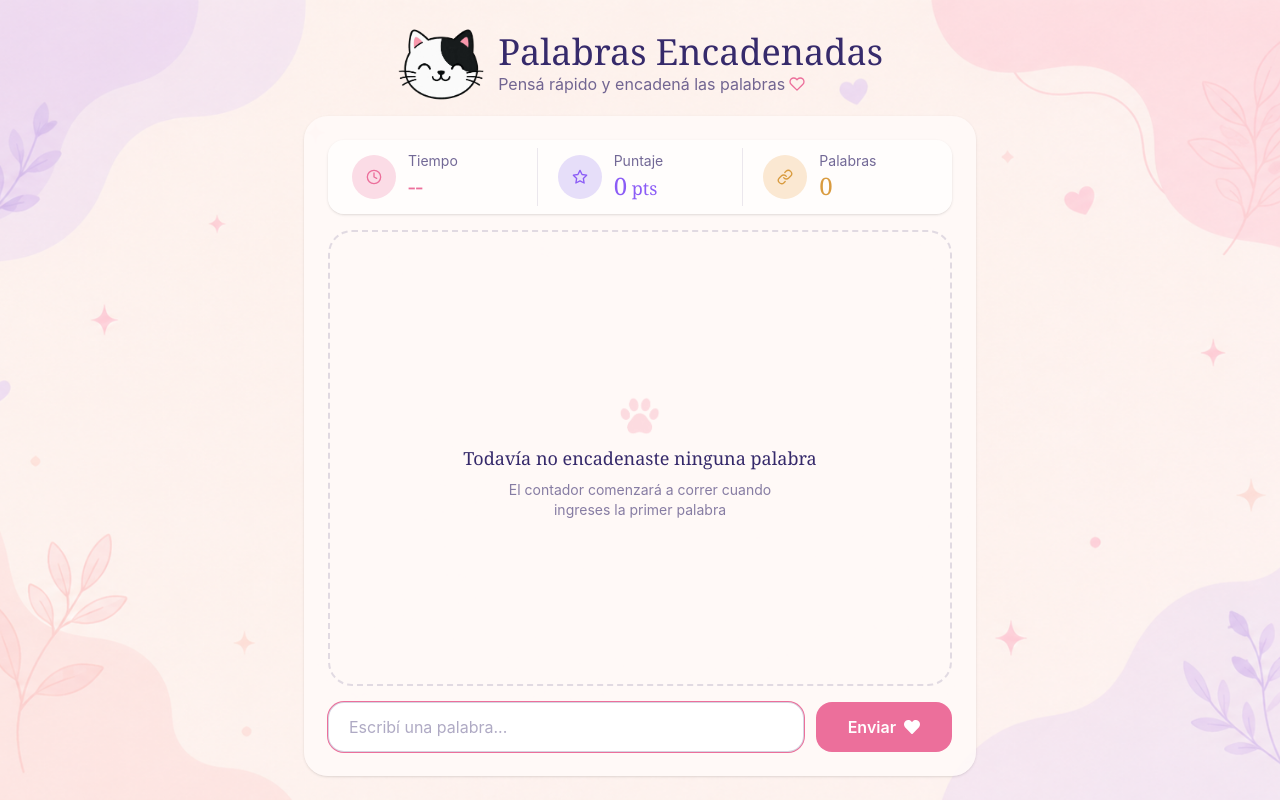
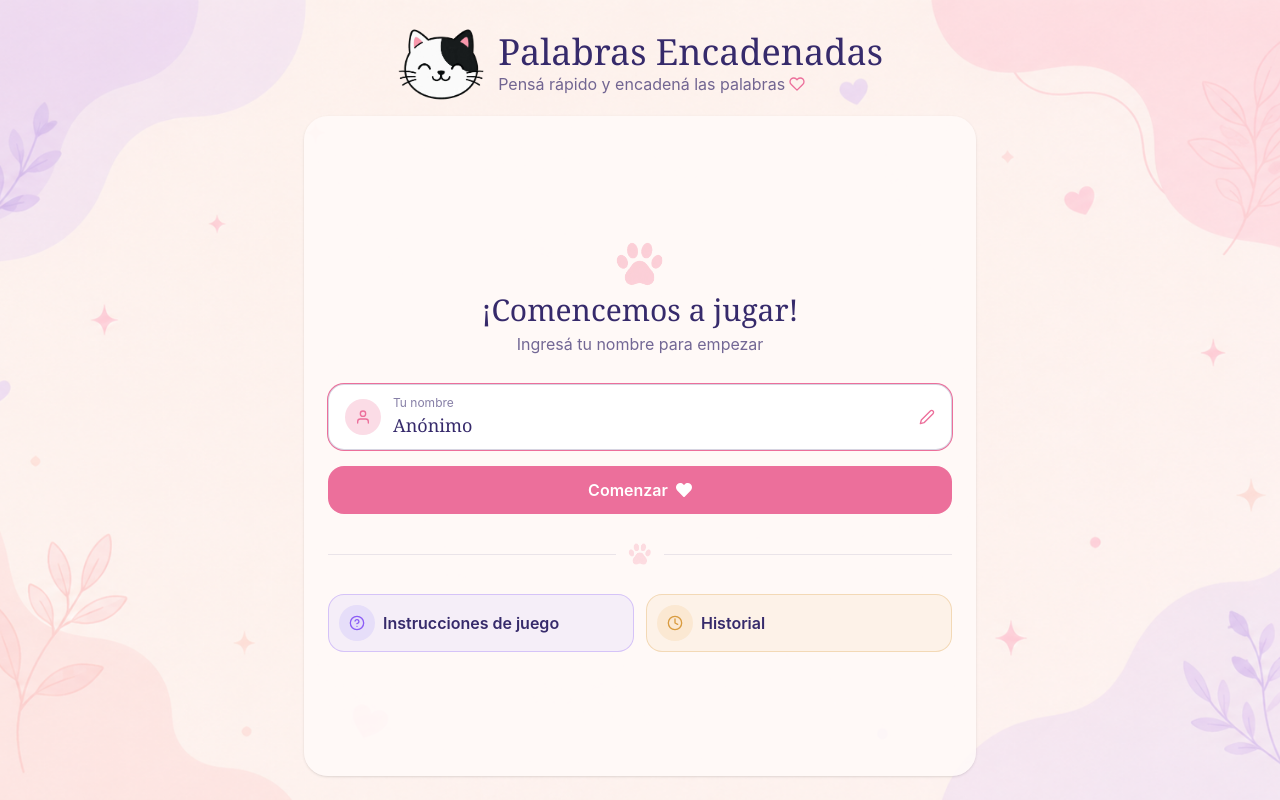
Before and after one commit to leilaferreyra/unq-ui-leila-ferreyra-trabajo-final, a React (Vite) app: page / in a window 1280 px wide. Built offline with nearby package versions, Linux system fonts and the light colour scheme.

Commit message:
Feature: agregar pantalla Home con nombre de jugador y guardado de historial

```diff
--- a/src/App.tsx
+++ b/src/App.tsx
@@ -1,5 +1,7 @@
-import { BrowserRouter, Routes, Route } from 'react-router'
+import { BrowserRouter, Navigate, Routes, Route } from 'react-router'
+import { RequirePlayerName } from './components/layout/RequirePlayerName'
 import { RootLayout } from './components/layout/RootLayout'
+import { HomePage } from './pages/HomePage'
 import { PlayPage } from './pages/PlayPage'
 
 function App() {
@@ -7,7 +9,11 @@ function App() {
     <BrowserRouter>
       <Routes>
         <Route element={<RootLayout />}>
-          <Route path="/" element={<PlayPage />} />
+          <Route index element={<HomePage />} />
+          <Route element={<RequirePlayerName />}>
+            <Route path="play" element={<PlayPage />} />
+          </Route>
+          <Route path="*" element={<Navigate to="/" replace />} />
         </Route>
       </Routes>
     </BrowserRouter>
--- /dev/null
+++ b/src/components/layout/RequirePlayerName.tsx
@@ -0,0 +1,10 @@
+import { Navigate, Outlet } from 'react-router'
+import { getPlayerName } from '../../utils/storage'
+
+export function RequirePlayerName() {
+  if (!getPlayerName()) {
+    return <Navigate to="/" replace />
+  }
+
+  return <Outlet />
+}
--- a/src/hooks/useWordChainGame.ts
+++ b/src/hooks/useWordChainGame.ts
@@ -2,6 +2,7 @@ import { useCallback, useMemo, useState } from 'react'
 import { wordExistsInDictionary } from '../services/wordApi'
 import type { GameStatus } from '../types/game'
 import { normalizeWord } from '../utils/normalizeWord'
+import { addHistoryEntry, getPlayerName } from '../utils/storage'
 import { useTimer } from './useTimer'
 
 const TURN_SECONDS = 15
@@ -15,7 +16,13 @@ export function useWordChainGame() {
 
   const handleExpire = useCallback(() => {
     setStatus('finished')
-  }, [])
+    addHistoryEntry({
+      name: getPlayerName() ?? 'Anónimo',
+      score,
+      wordsCount: words.length,
+      date: new Date().toISOString(),
+    })
+  }, [score, words])
 
   const { secondsLeft, restart, stop } = useTimer(TURN_SECONDS, handleExpire)
 
--- a/src/pages/HomePage.tsx
+++ b/src/pages/HomePage.tsx
@@ -0,0 +1,84 @@
+import { useState, type FormEvent } from 'react'
+import { useNavigate } from 'react-router'
+import { FaHeart } from 'react-icons/fa'
+import { FiClock, FiEdit2, FiHelpCircle, FiUser } from 'react-icons/fi'
+import huella from '../assets/huella.png'
+import { getPlayerName, savePlayerName } from '../utils/storage'
+
+const DEFAULT_NAME = 'Anónimo'
+
+export function HomePage() {
+  const navigate = useNavigate()
+  const [name, setName] = useState(() => getPlayerName() ?? DEFAULT_NAME)
+
+  const handleStart = (event: FormEvent<HTMLFormElement>) => {
+    event.preventDefault()
+    savePlayerName(name.trim() || DEFAULT_NAME)
+    navigate('/play')
+  }
+
+  return (
+    <div className="flex min-h-0 flex-1 flex-col justify-center gap-3 sm:gap-4">
+      <div className="mb-2 flex flex-col items-center gap-1 text-center sm:mb-3">
+        <img src={huella} alt="" className="h-12 w-auto opacity-70" />
+        <h2 className="font-display text-3xl text-ink">¡Comencemos a jugar!</h2>
+        <p className="text-m text-ink/70">Ingresá tu nombre para empezar</p>
+      </div>
+
+      <form className="contents" onSubmit={handleStart}>
+        <label className="flex items-center gap-3 rounded-2xl border border-ink/20 bg-white px-4 py-2.5 focus-within:ring-1 focus-within:ring-brand-pink">
+          <span className="flex h-9 w-9 shrink-0 items-center justify-center rounded-full bg-stat-pink text-stat-pink-icon">
+            <FiUser aria-hidden="true" />
+          </span>
+          <span className="min-w-0 flex-1">
+            <span className="block text-xs text-ink/60">Tu nombre</span>
+            <input
+              type="text"
+              value={name}
+              onChange={(event) => setName(event.target.value)}
+              placeholder={DEFAULT_NAME}
+              autoFocus
+              className="w-full font-display text-lg text-ink focus:outline-none"
+            />
+          </span>
+          <FiEdit2 className="shrink-0 text-brand-pink" aria-hidden="true" />
+        </label>
+
+        <button
+          type="submit"
+          className="mb-2 flex items-center justify-center gap-2 rounded-2xl bg-brand-pink px-10 py-3 font-semibold text-white transition-colors hover:bg-brand-pink-dark sm:mb-3"
+        >
+          Comenzar
+          <FaHeart aria-hidden="true" />
+        </button>
+      </form>
+
+      <div className="mb-2 flex items-center gap-3 sm:mb-3" aria-hidden="true">
+        <div className="h-px flex-1 bg-ink/10" />
+        <img src={huella} alt="" className="h-6 w-auto opacity-50" />
+        <div className="h-px flex-1 bg-ink/10" />
+      </div>
+
+      <div className="grid grid-cols-2 gap-3">
+        <button
+          type="button"
+          className="flex items-center gap-2 rounded-2xl border border-stat-violet-icon/30 bg-stat-violet/40 py-2.5 pr-4 pl-2.5 text-left transition-colors hover:bg-stat-violet/60"
+        >
+          <span className="flex h-9 w-9 shrink-0 items-center justify-center rounded-full bg-stat-violet text-stat-violet-icon">
+            <FiHelpCircle aria-hidden="true" />
+          </span>
+          <span className="font-semibold text-ink">Instrucciones de juego</span>
+        </button>
+        <button
+          type="button"
+          className="flex items-center gap-2 rounded-2xl border border-chain-amber-icon/30 bg-chain-amber/40 py-2.5 pr-4 pl-2.5 text-left transition-colors hover:bg-chain-amber/60"
+        >
+          <span className="flex h-9 w-9 shrink-0 items-center justify-center rounded-full bg-chain-amber text-chain-amber-icon">
+            <FiClock aria-hidden="true" />
+          </span>
+          <span className="font-semibold text-ink">Historial</span>
+        </button>
+      </div>
+    </div>
+  )
+}
--- /dev/null
+++ b/src/utils/storage.ts
@@ -0,0 +1,33 @@
+const PLAYER_NAME_KEY = 'palabras-encadenadas:player-name'
+const HISTORY_KEY = 'palabras-encadenadas:history'
+
+export type HistoryEntry = {
+  name: string
+  score: number
+  wordsCount: number
+  date: string
+}
+
+export function getPlayerName(): string | null {
+  return localStorage.getItem(PLAYER_NAME_KEY)
+}
+
+export function savePlayerName(name: string): void {
+  localStorage.setItem(PLAYER_NAME_KEY, name)
+}
+
+export function getHistory(): HistoryEntry[] {
+  const raw = localStorage.getItem(HISTORY_KEY)
+  if (!raw) return []
+
+  try {
+    return JSON.parse(raw) as HistoryEntry[]
+  } catch {
+    return []
+  }
+}
+
+export function addHistoryEntry(entry: HistoryEntry): void {
+  const history = getHistory()
+  localStorage.setItem(HISTORY_KEY, JSON.stringify([...history, entry]))
+}
```
